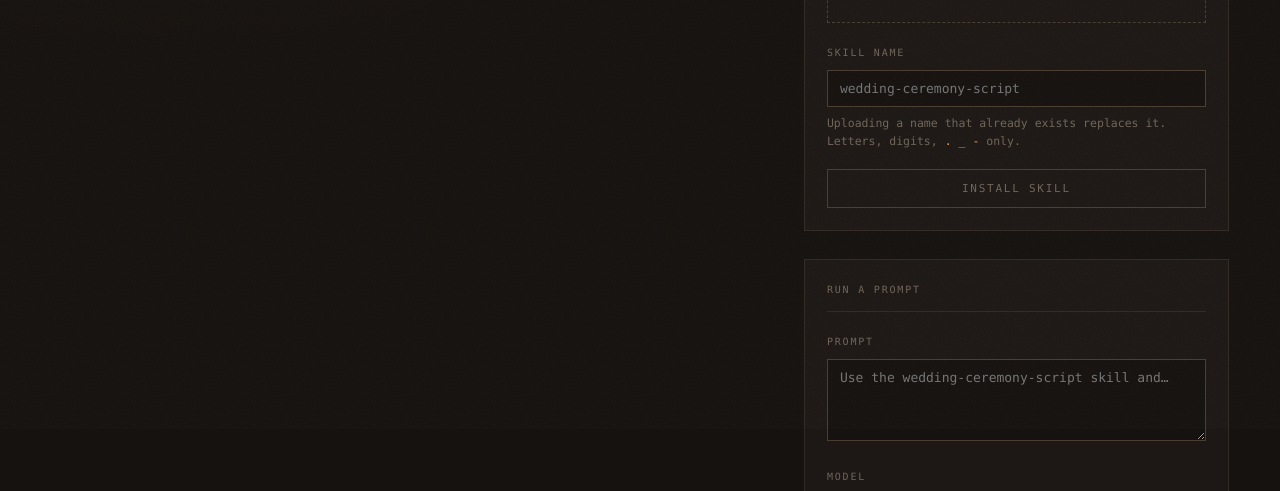
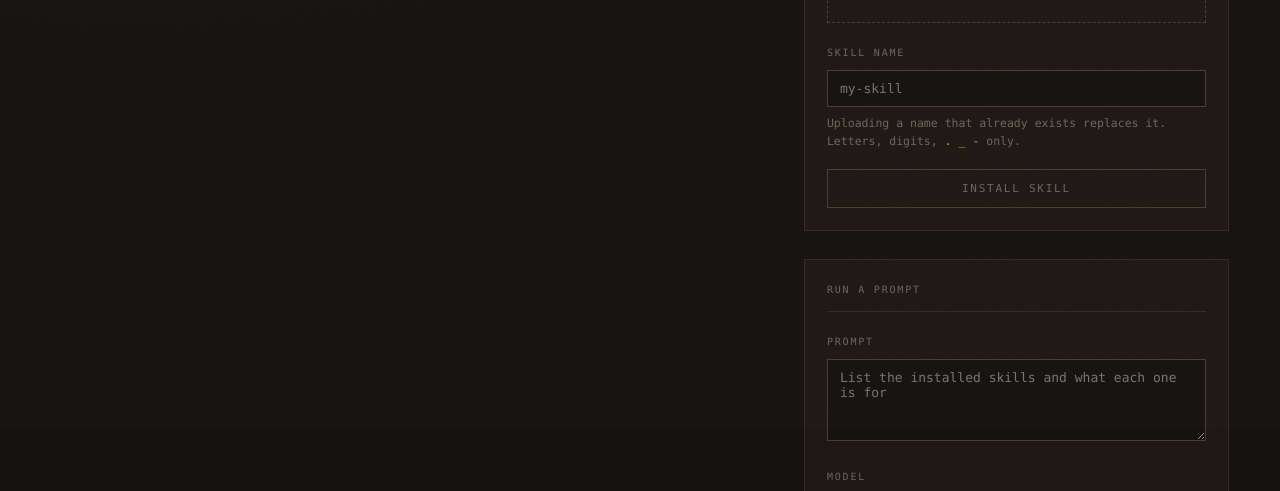
Before and after one commit to paradoxm/ha-addon-claude-code, a plain HTML site: page claude-code/www/index.html in a window 1280 px wide. Shown: the part 371-862 px from the top of the page. Drawn offline with Linux system fonts and the light colour scheme; no server answers.

Commit message:
Use a generic skill name in the UI placeholders
The upload and prompt fields carried a specific skill name as their example,
which leaks what the instance is used for. Replaced with a neutral name and a
prompt that is useful on a fresh install.

```diff
--- a/claude-code/www/index.html
+++ b/claude-code/www/index.html
@@ -63,7 +63,7 @@
 
       <label class="field">
         <span class="rule-label">skill name</span>
-        <input type="text" id="name" placeholder="wedding-ceremony-script"
+        <input type="text" id="name" placeholder="my-skill"
                spellcheck="false" autocomplete="off">
       </label>
       <p class="hint">
@@ -82,7 +82,7 @@
       <label class="field">
         <span class="rule-label">prompt</span>
         <textarea id="prompt" rows="4"
-                  placeholder="Use the wedding-ceremony-script skill and…"></textarea>
+                  placeholder="List the installed skills and what each one is for"></textarea>
       </label>
 
       <label class="field field--inline">
```
